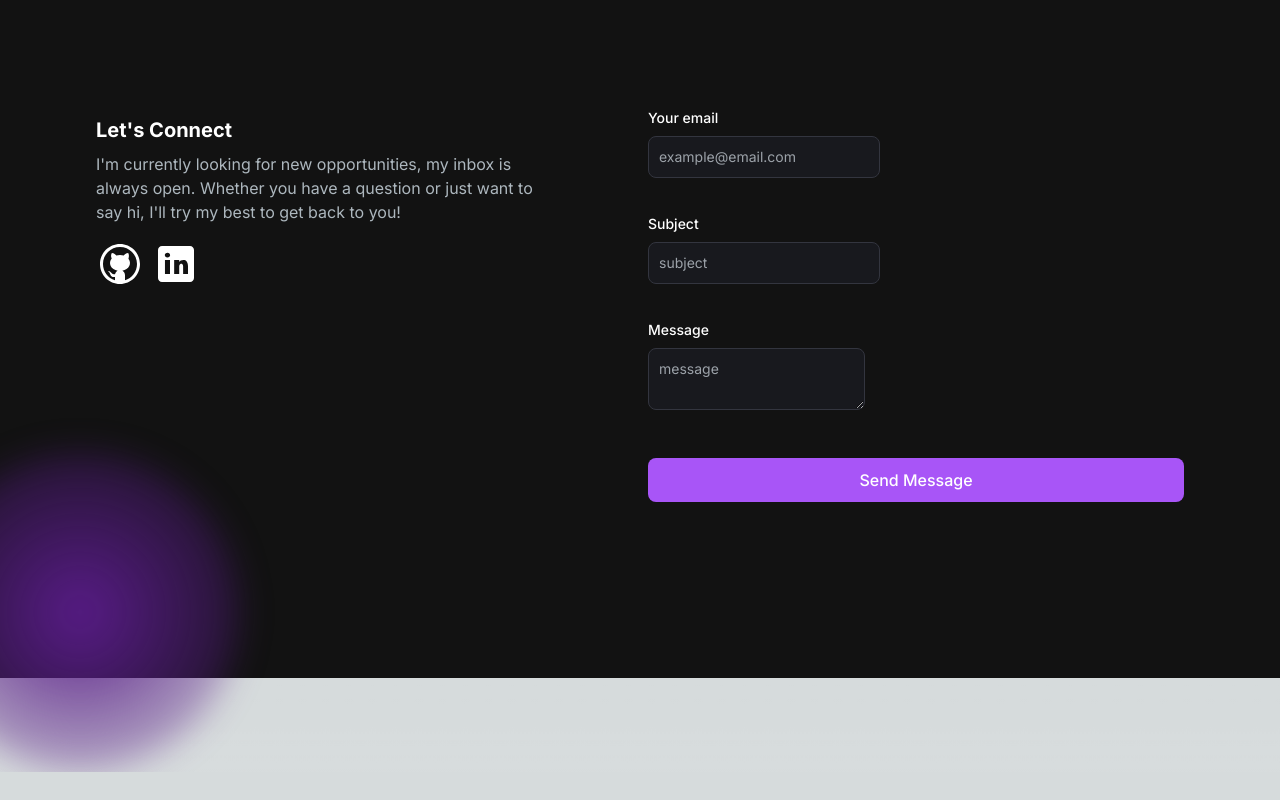
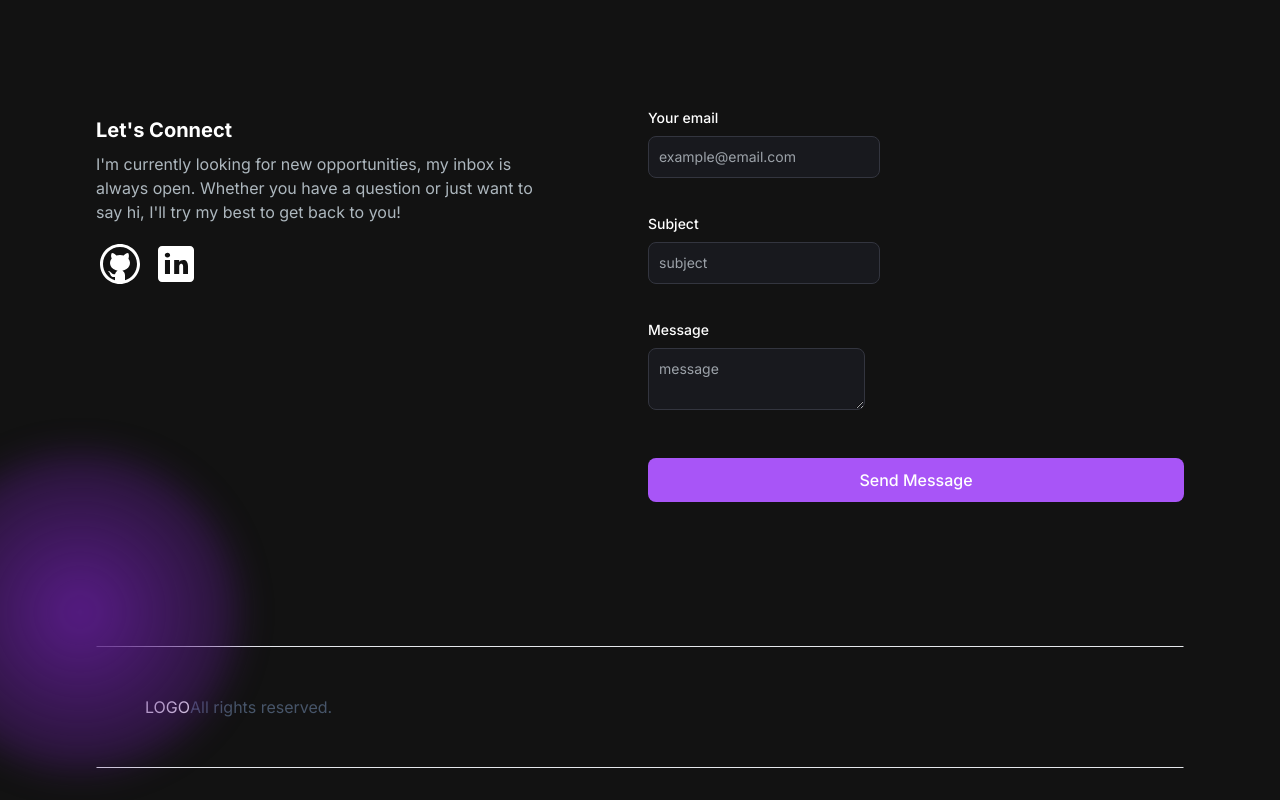
Before and after one commit to IcebergLettuc3/lettucehubnext, a Next.js app: page / in a window 1280 px wide. Shown: the part 2905-3705 px from the top of the page. Before the commit the page ends 3677 px from the top, so only its background shows below. Built offline with nearby package versions, Linux system fonts and the light colour scheme.

Commit message:
adding footer and modifying email sender

```diff
--- a/src/app/api/send/route.js
+++ b/src/app/api/send/route.js
@@ -2,12 +2,13 @@
 import { NextResponse } from 'next/server';
 import { Resend } from 'resend';
 
-const resend = new Resend(process.env.RESEND_API_KEY);
+const resend = new Resend(process.env.RESEND_API_KEY)
+const fromEmail = process.env.FROM_EMAIL;
 
 export async function POST() {
   try {
     const data = await resend.emails.send({
-      from: 'Acme <onboarding@resend.dev>',
+      from: fromEmail,
       to: ['jeisenbrandt1@gmail.com'],
       subject: 'Hello world',
       react: (
--- /dev/null
+++ b/src/app/components/Footer.tsx
@@ -0,0 +1,14 @@
+import React from 'react'
+
+function Footer() {
+  return (
+    <footer className='footer border border-top-[#33353F] border-l-transparent border-r-transparent text-white'>
+      <div className='container p-12 flex justifyf-between'>
+        <span>LOGO</span>
+        <p className='text-slate-600'>All rights reserved.</p>
+      </div>
+    </footer>
+  )
+}
+
+export default Footer
--- a/src/app/page.tsx
+++ b/src/app/page.tsx
@@ -7,6 +7,7 @@ import NavBar from './components/NavBar'
 import AboutSection from './components/AboutSection'
 import ProjectsSection from './components/ProjectsSection'
 import EmailSection from './components/EmailSection'
+import Footer from './components/Footer'
 
 export default function Home() {
   return (
@@ -17,6 +18,7 @@ export default function Home() {
         <AboutSection/>
         <ProjectsSection/>
         <EmailSection/>
+        <Footer/>
       </div>
     </main>
   // <div className='flex flex-col items-center justify-center'>
```
